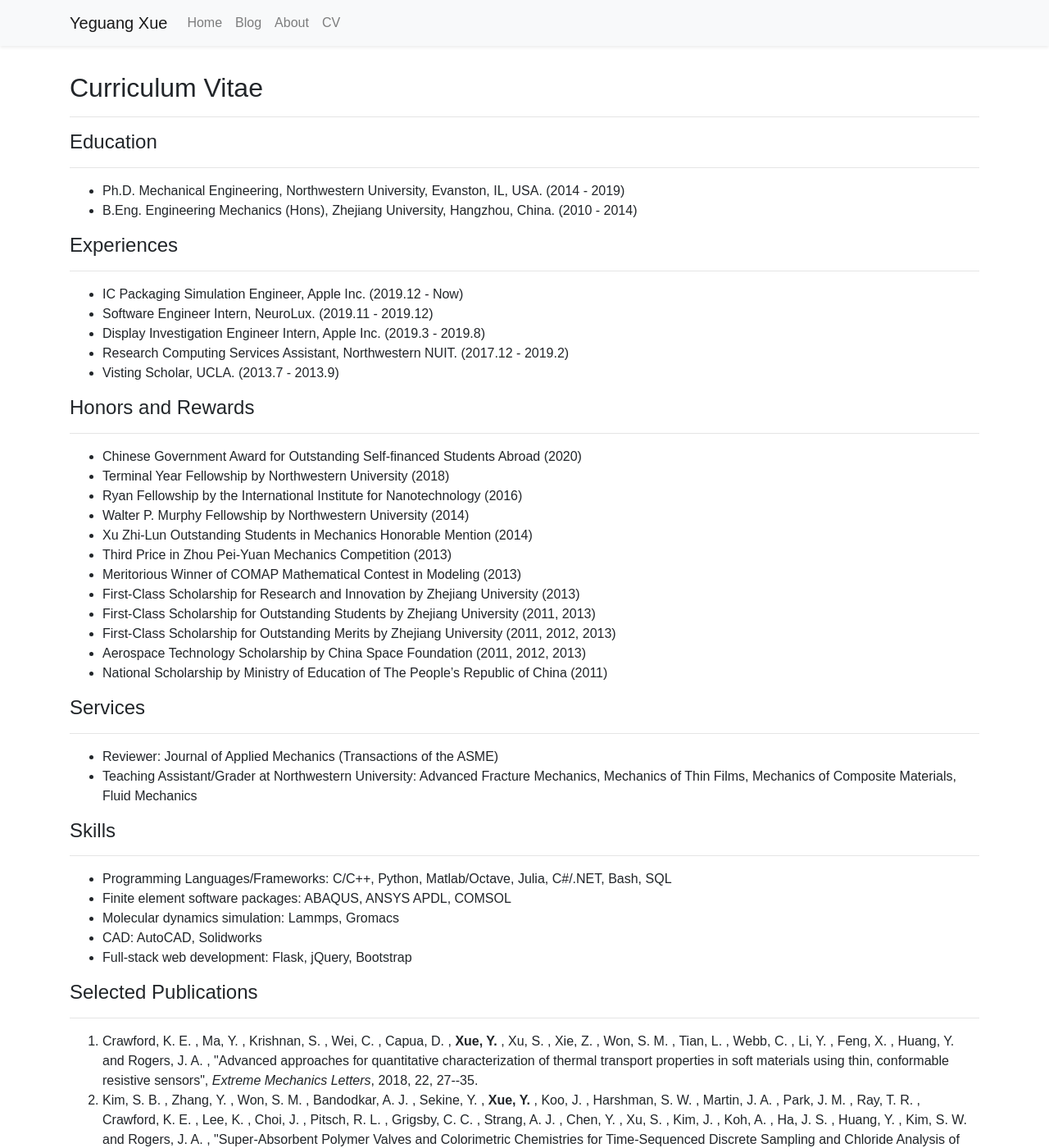
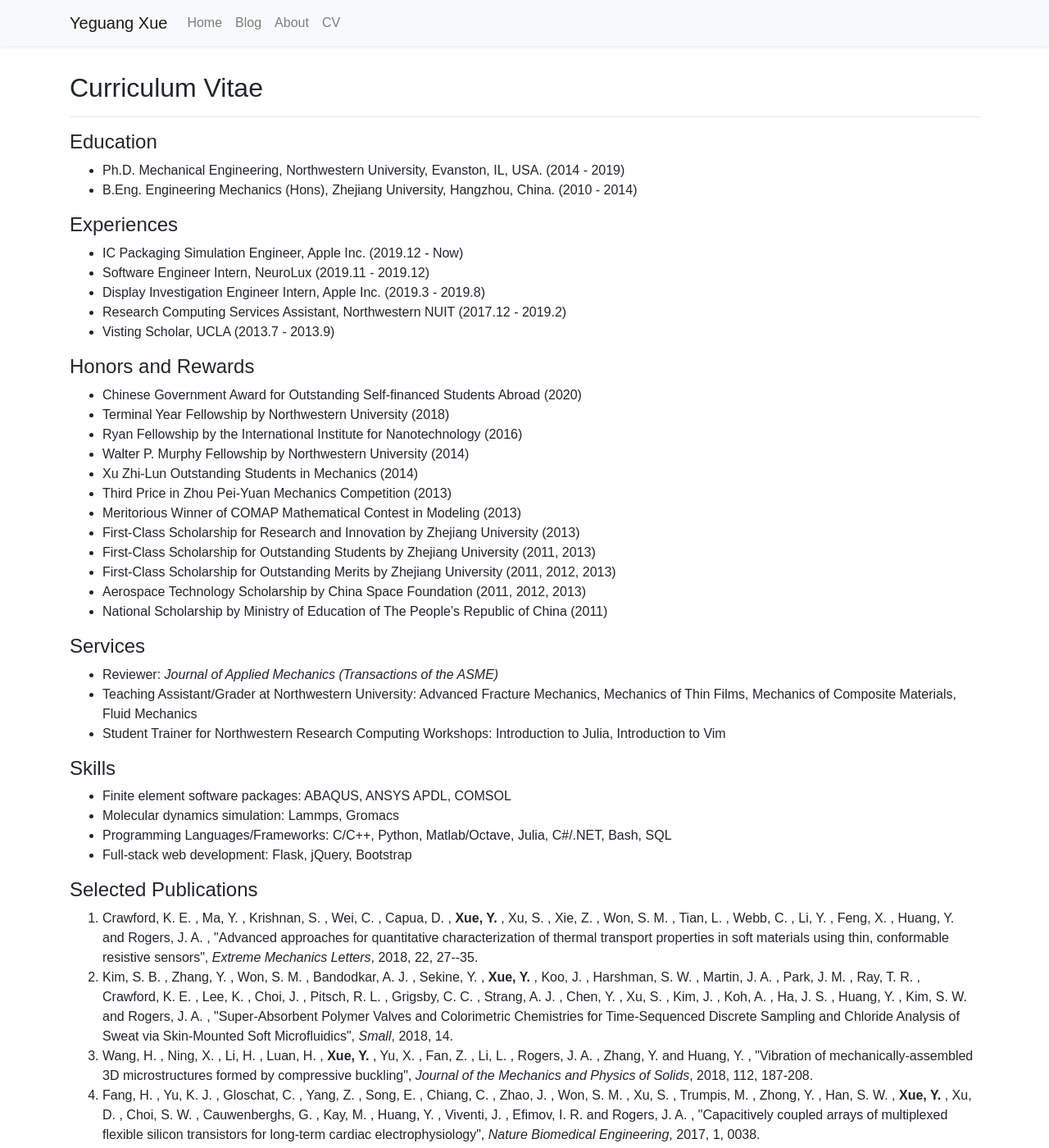
Before and after one commit to yeguang-xue/yeguang-xue.github.io, a Jekyll site: the page built from cv.md, in a window 1280 px wide and 1400 px high. Shown: the whole window at 82% size. Built offline with Jekyll 4.4.1, drawn with Linux system fonts in a browser that asks for light colours; some of the changed text lies outside the part shown.

Commit message:
revise cv

```diff
--- a/cv.md
+++ b/cv.md
@@ -14,24 +13,20 @@
 
 #### Experiences
 
-----
-
 * IC Packaging Simulation Engineer, Apple Inc. (2019.12 - Now)
-* Software Engineer Intern, NeuroLux. (2019.11 - 2019.12)
+* Software Engineer Intern, NeuroLux (2019.11 - 2019.12)
 * Display Investigation Engineer Intern, Apple Inc. (2019.3 - 2019.8)
-* Research Computing Services Assistant, Northwestern NUIT. (2017.12 - 2019.2)
-* Visting Scholar, UCLA. (2013.7 - 2013.9)
+* Research Computing Services Assistant, Northwestern NUIT (2017.12 - 2019.2)
+* Visting Scholar, UCLA (2013.7 - 2013.9)
 
 
 #### Honors and Rewards
-
-----
 
 * Chinese Government Award for Outstanding Self-financed Students Abroad (2020)
 * Terminal Year Fellowship by Northwestern University (2018)
 * Ryan Fellowship by the International Institute for Nanotechnology (2016)
 * Walter P. Murphy Fellowship by Northwestern University (2014)
-* Xu Zhi-Lun Outstanding Students in Mechanics Honorable Mention (2014)
+* Xu Zhi-Lun Outstanding Students in Mechanics (2014)
 * Third Price in Zhou Pei-Yuan Mechanics Competition (2013)
 * Meritorious Winner of COMAP Mathematical Contest in Modeling (2013)
 * First-Class Scholarship for Research and Innovation by Zhejiang University (2013)
@@ -43,26 +38,20 @@
 
 #### Services
 
-----
-
-* Reviewer: Journal of Applied Mechanics (Transactions of the ASME)
+* Reviewer: *Journal of Applied Mechanics (Transactions of the ASME)*
 * Teaching Assistant/Grader at Northwestern University: Advanced Fracture Mechanics, Mechanics of Thin Films, Mechanics of Composite Materials, Fluid Mechanics
+* Student Trainer for Northwestern Research Computing Workshops: Introduction to Julia, Introduction to Vim
 
 
 #### Skills
 
-----
-
-* Programming Languages/Frameworks: C/C++, Python, Matlab/Octave, Julia, C#/.NET, Bash, SQL
 * Finite element software packages: ABAQUS, ANSYS APDL, COMSOL
 * Molecular dynamics simulation: Lammps, Gromacs
-* CAD: AutoCAD, Solidworks
+* Programming Languages/Frameworks: C/C++, Python, Matlab/Octave, Julia, C#/.NET, Bash, SQL
 * Full-stack web development: Flask, jQuery, Bootstrap
 
 
 #### Selected Publications
-
-----
 
 <ol>
     <!-- List of Publications -->
@@ -72,10 +61,10 @@
 
 #### Presentations
 
-----
+* Reversible Adhesion of Shape Memory Relief Structures and its Application in Transfer Printing, *1st Midwest Mechanics of Materials and Structures workshop* (Champaign, IL, 2015)
+* Mechanical Design of Soft, Wearable Microfluidic Devices, *SES 2017* (Boston, MA, 2017)
+* Measuring Sweat Pressure, *3rd Midwest Mechanics of Materials and Structures workshop* (West Lafayette, IN, 2017)
+* Mechanical Design of Soft, Wearable Microfluidic Devices, *USNC/TAM 2018* (Chicago, IL, 2018)
+* Flow Control in Soft, Wearable Microfluidic Devices, *SES 2018* (Madrid, Spain, 2018)
 
-* Reversible Adhesion of Shape Memory Relief Structures and its Application in Transfer Printing, *1st Midwest Mechanics of Materials and Structures workshop* (Champaign, IL, Aug 26,2015)
-* Mechanical Design of Soft, Wearable Microfluidic Devices, *SES 2017* (Boston, MA, Jul 27, 2017)
-* Measuring Sweat Pressure, *3rd Midwest Mechanics of Materials and Structures workshop* (West Lafayette, IN, Aug 11, 2017)
-* Mechanical Design of Soft, Wearable Microfluidic Devices, *USNC/TAM 2018* (Chicago, IL, Jun 9, 2018)
-* Flow Control in Soft, Wearable Microfluidic Devices, *SES 2018* (Madrid, Spain, Oct 12, 2018)
+<p style="text-align:right;"> Last updated on {{ page.last_modified_at }} </p>
```
Also changed, not shown: other parts of cv.md (+1 -2 lines).
